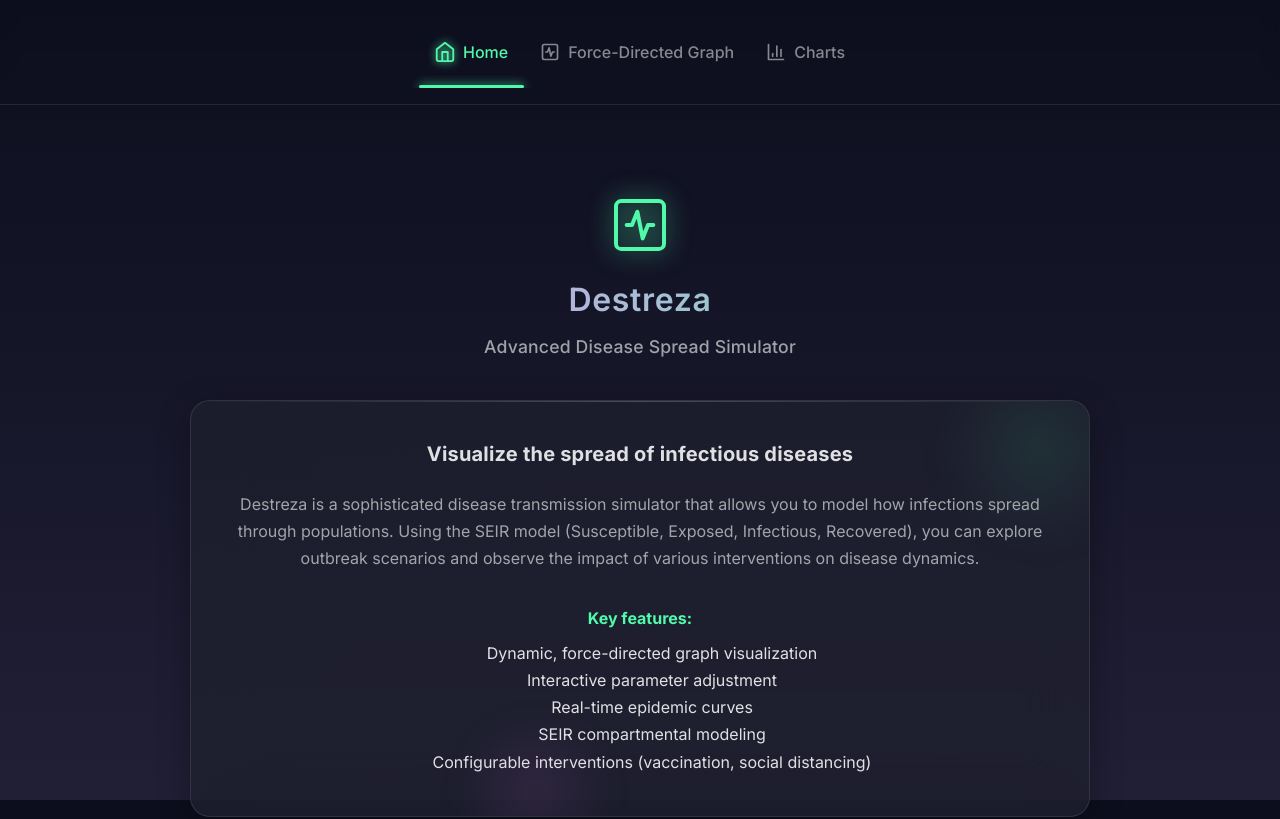
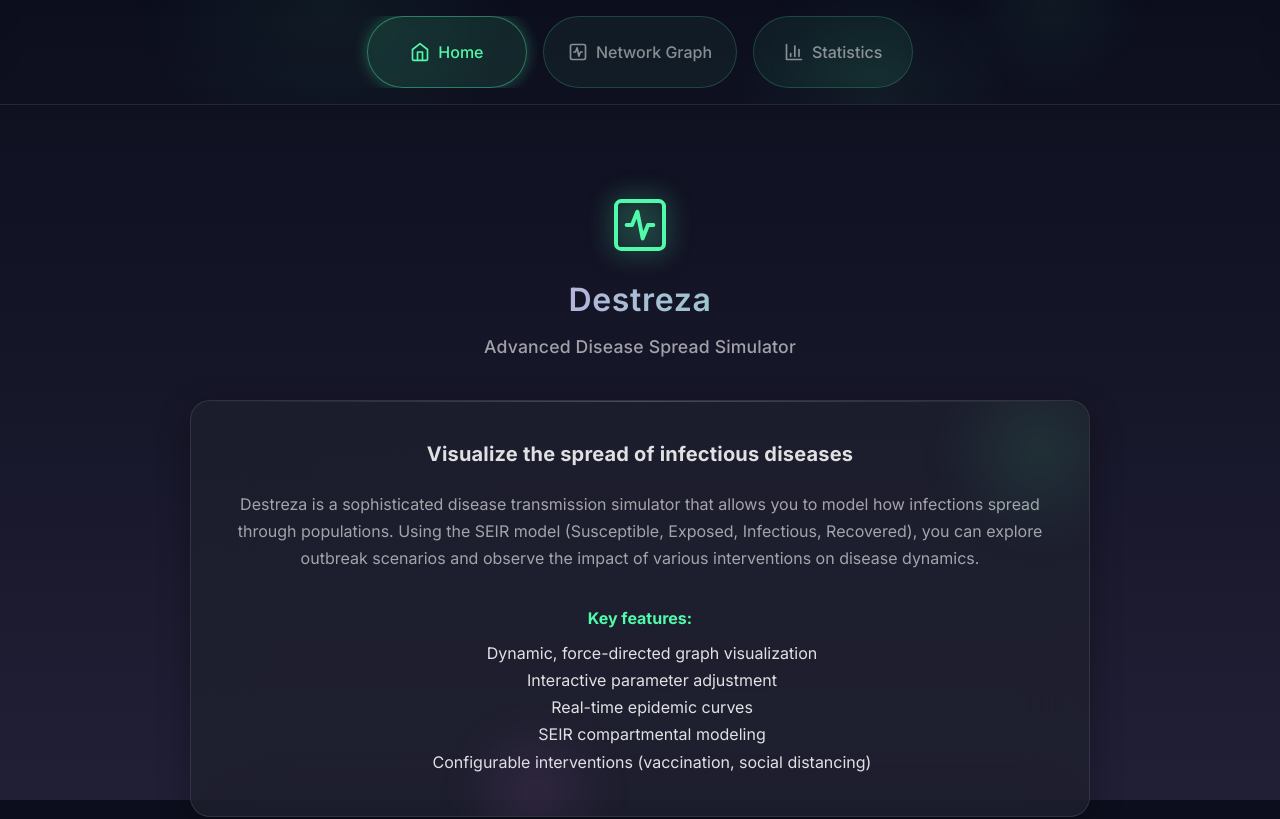
Before and after one commit to MuqaddasC2/Destreza_Prototype, a React (Vite) app: page / in a window 1280 px wide. Shown: the top 819 px of the page. Built offline with nearby package versions, Linux system fonts and the light colour scheme.

Commit message:
Update Navigation and Tab Styling

```diff
--- a/src/App.tsx
+++ b/src/App.tsx
@@ -4,17 +4,22 @@ import { AnimatePresence } from 'framer-motion';
 import theme from './theme/theme';
 import Navigation from './components/Navigation';
 import HomePage from './pages/HomePage';
-import ForceDirectedGraphPage from './pages/ForceDirectedGraphPage';
-import ChartsPage from './pages/ChartsPage';
+import NetworkGraphPage from './pages/NetworkGraphPage';
+import StatisticsPage from './pages/StatisticsPage';
+import SimulationComplete from './components/SimulationComplete';
 import { SimulationProvider } from './context/SimulationContext';
 
 function App() {
   const [currentTab, setCurrentTab] = useState(0);
   const [simulationStarted, setSimulationStarted] = useState(false);
   const [simulationCompleted, setSimulationCompleted] = useState(false);
+  const [showCompletionPrompt, setShowCompletionPrompt] = useState(false);
 
   const handleTabChange = (event: React.SyntheticEvent, newValue: number) => {
     setCurrentTab(newValue);
+    if (showCompletionPrompt) {
+      setShowCompletionPrompt(false);
+    }
   };
 
   const startSimulation = () => {
@@ -23,13 +28,25 @@ function App() {
     // Simulate a delay before completing the simulation
     setTimeout(() => {
       setSimulationCompleted(true);
+      setShowCompletionPrompt(true);
     }, 5000); // 5 second simulation for demonstration
   };
 
   const resetSimulation = () => {
     setSimulationStarted(false);
     setSimulationCompleted(false);
+    setShowCompletionPrompt(false);
     setCurrentTab(0);
+  };
+
+  const handleViewNetwork = () => {
+    setCurrentTab(1);
+    setShowCompletionPrompt(false);
+  };
+
+  const handleViewStats = () => {
+    setCurrentTab(2);
+    setShowCompletionPrompt(false);
   };
 
   // Handle tab switching logic
@@ -66,12 +83,19 @@ function App() {
                 />
               )}
 
+              {showCompletionPrompt && simulationCompleted && currentTab === 0 && (
+                <SimulationComplete
+                  onViewNetwork={handleViewNetwork}
+                  onViewStats={handleViewStats}
+                />
+              )}
+
               {currentTab === 1 && simulationCompleted && (
-                <ForceDirectedGraphPage key="graph" />
+                <NetworkGraphPage key="network" />
               )}
 
               {currentTab === 2 && simulationCompleted && (
-                <ChartsPage key="charts" />
+                <StatisticsPage key="statistics" />
               )}
             </AnimatePresence>
           </Box>
--- a/src/components/Navigation.tsx
+++ b/src/components/Navigation.tsx
@@ -5,11 +5,8 @@ import { motion } from 'framer-motion';
 import { colors } from '../theme/theme';
 
 const StyledTabs = styled(Tabs)(({ theme }) => ({
-  '& .MuiTabs-indicator': {
-    height: 3,
-    borderRadius: '2px',
-    background: colors.accent.primary,
-    boxShadow: `0 0 10px ${colors.accent.primary}`,
+  '& .MuiTabs-flexContainer': {
+    gap: '16px',
   },
 }));
 
@@ -17,26 +14,34 @@ const StyledTab = styled(Tab)(({ theme }) => ({
   textTransform: 'none',
   fontSize: '1rem',
   fontWeight: 500,
-  minWidth: 100,
+  minWidth: 160,
   color: colors.text.primary,
   transition: 'all 0.3s ease',
   position: 'relative',
+  borderRadius: '50px',
+  padding: '12px 24px',
+  backgroundColor: 'rgba(81, 250, 170, 0.05)',
+  backdropFilter: 'blur(8px)',
+  border: '1px solid rgba(81, 250, 170, 0.2)',
 
   '&.Mui-selected': {
     color: colors.accent.primary,
+    backgroundColor: 'rgba(81, 250, 170, 0.1)',
+    boxShadow: '0 0 15px rgba(81, 250, 170, 0.3)',
+    border: '1px solid rgba(81, 250, 170, 0.4)',
   },
 
   '&:hover': {
-    color: colors.accent.primary,
-    opacity: 0.9,
+    backgroundColor: 'rgba(81, 250, 170, 0.15)',
+    boxShadow: '0 0 20px rgba(81, 250, 170, 0.4)',
   },
 }));
 
-const GlowingIcon = styled(motion.div)(({ theme }) => ({
-  display: 'flex',
-  alignItems: 'center',
-  justifyContent: 'center',
-  marginRight: 8,
+const BackgroundCircle = styled(Box)(({ theme }) => ({
+  position: 'absolute',
+  borderRadius: '50%',
+  background: 'radial-gradient(circle, rgba(81, 250, 170, 0.05) 0%, rgba(81, 250, 170, 0) 70%)',
+  backdropFilter: 'blur(8px)',
 }));
 
 interface NavigationProps {
@@ -58,59 +63,66 @@ const Navigation: React.FC<NavigationProps> = ({
         position: 'relative',
         backdropFilter: 'blur(8px)',
         borderBottom: `1px solid ${colors.card.border}`,
+        overflow: 'hidden',
       }}
       component={motion.div}
       initial={{ opacity: 0, y: -20 }}
       animate={{ opacity: 1, y: 0 }}
       transition={{ duration: 0.5, delay: 0.2 }}
     >
+      {/* Background Circles */}
+      <BackgroundCircle
+        sx={{
+          width: '400px',
+          height: '400px',
+          top: '-200px',
+          left: '10%',
+        }}
+      />
+      <BackgroundCircle
+        sx={{
+          width: '300px',
+          height: '300px',
+          bottom: '-150px',
+          right: '20%',
+        }}
+      />
+      <BackgroundCircle
+        sx={{
+          width: '200px',
+          height: '200px',
+          top: '-100px',
+          right: '10%',
+        }}
+      />
+
       <StyledTabs
         value={currentTab}
         onChange={onTabChange}
         centered
         aria-label="navigation tabs"
+        TabIndicatorProps={{ sx: { display: 'none' } }}
       >
         <StyledTab
           icon={
-            <GlowingIcon
-              animate={{
-                filter: currentTab === 0 ? 'drop-shadow(0 0 4px #51FAAA)' : 'none',
-                scale: currentTab === 0 ? 1.1 : 1
-              }}
-            >
-              <Home size={20} />
-            </GlowingIcon>
+            <Home size={20} />
           }
           label="Home"
           iconPosition="start"
         />
         <StyledTab
           icon={
-            <GlowingIcon
-              animate={{
-                filter: currentTab === 1 ? 'drop-shadow(0 0 4px #51FAAA)' : 'none',
-                scale: currentTab === 1 ? 1.1 : 1
-              }}
-            >
-              <ActivitySquare size={20} />
-            </GlowingIcon>
+            <ActivitySquare size={20} />
           }
-          label="Force-Directed Graph"
+          label="Network Graph"
           iconPosition="start"
           disabled={!simulationStarted}
         />
         <StyledTab
           icon={
-            <GlowingIcon
-              animate={{
-                filter: currentTab === 2 ? 'drop-shadow(0 0 4px #51FAAA)' : 'none',
-                scale: currentTab === 2 ? 1.1 : 1
-              }}
-            >
-              <BarChart3 size={20} />
-            </GlowingIcon>
+            <BarChart3 size={20} />
           }
-          label="Charts"
+          label="Statistics"
           iconPosition="start"
           disabled={!simulationStarted}
         />
--- /dev/null
+++ b/src/components/SimulationComplete.tsx
@@ -0,0 +1,71 @@
+import React from 'react';
+import { Box, Button, Typography } from '@mui/material';
+import { motion } from 'framer-motion';
+import { ActivitySquare, BarChart3 } from 'lucide-react';
+import FrostedCard from './FrostedCard';
+import { colors } from '../theme/theme';
+
+interface SimulationCompleteProps {
+  onViewNetwork: () => void;
+  onViewStats: () => void;
+}
+
+const SimulationComplete: React.FC<SimulationCompleteProps> = ({
+  onViewNetwork,
+  onViewStats,
+}) => {
+  return (
+    <FrostedCard
+      component={motion.div}
+      initial={{ opacity: 0, y: 20 }}
+      animate={{ opacity: 1, y: 0 }}
+      exit={{ opacity: 0, y: -20 }}
+      transition={{ duration: 0.5 }}
+      sx={{ p: 4, textAlign: 'center', maxWidth: 600, mx: 'auto', my: 4 }}
+    >
+      <Typography variant="h5" gutterBottom fontWeight="bold">
+        Your Simulation is Ready!
+      </Typography>
+
+      <Typography variant="body1" color="text.secondary" sx={{ mb: 4 }}>
+        Explore the results through our interactive visualizations
+      </Typography>
+
+      <Box sx={{ display: 'flex', gap: 2, justifyContent: 'center' }}>
+        <Button
+          variant="contained"
+          startIcon={<ActivitySquare size={20} />}
+          onClick={onViewNetwork}
+          sx={{
+            backgroundColor: 'rgba(81, 250, 170, 0.1)',
+            border: '1px solid rgba(81, 250, 170, 0.3)',
+            '&:hover': {
+              backgroundColor: 'rgba(81, 250, 170, 0.2)',
+              boxShadow: '0 0 20px rgba(81, 250, 170, 0.4)',
+            }
+          }}
+        >
+          See Network Graph
+        </Button>
+
+        <Button
+          variant="contained"
+          startIcon={<BarChart3 size={20} />}
+          onClick={onViewStats}
+          sx={{
+            backgroundColor: 'rgba(81, 250, 170, 0.1)',
+            border: '1px solid rgba(81, 250, 170, 0.3)',
+            '&:hover': {
+              backgroundColor: 'rgba(81, 250, 170, 0.2)',
+              boxShadow: '0 0 20px rgba(81, 250, 170, 0.4)',
+            }
+          }}
+        >
+          Analyze Statistics
+        </Button>
+      </Box>
+    </FrostedCard>
+  );
+}
+
+export default SimulationComplete;
--- /dev/null
+++ b/src/pages/StatisticsPage.tsx
@@ -0,0 +1,136 @@
+import React, { useState } from 'react';
+import { Box, Typography, Container, Grid, Tabs, Tab } from '@mui/material';
+import { motion } from 'framer-motion';
+import FrostedCard from '../components/FrostedCard';
+import TimeSeriesChart from '../components/TimeSeriesChart';
+import DailyIncidenceChart from '../components/DailyIncidenceChart';
+import PopulationPieChart from '../components/PopulationPieChart';
+import { colors } from '../theme/theme';
+
+interface TabPanelProps {
+  children?: React.ReactNode;
+  index: number;
+  value: number;
+}
+
+const TabPanel: React.FC<TabPanelProps> = ({ children, value, index }) => {
+  return (
+    <div
+      role="tabpanel"
+      hidden={value !== index}
+      id={`chart-tabpanel-${index}`}
+      aria-labelledby={`chart-tab-${index}`}
+    >
+      {value === index && <Box>{children}</Box>}
+    </div>
+  );
+};
+
+const StatisticsPage: React.FC = () => {
+  const [tabValue, setTabValue] = useState(0);
+
+  const handleTabChange = (event: React.SyntheticEvent, newValue: number) => {
+    setTabValue(newValue);
+  };
+
+  return (
+    <Container maxWidth="lg">
+      <Box
+        component={motion.div}
+        initial={{ opacity: 0, y: 20 }}
+        animate={{ opacity: 1, y: 0 }}
+        transition={{ duration: 0.5 }}
+        sx={{ py: 4 }}
+      >
+        <Typography
+          variant="h3"
+          component="h1"
+          gutterBottom
+          sx={{
+            backgroundImage: 'linear-gradient(90deg, #FF81FF, #51FAAA)',
+            backgroundClip: 'text',
+            WebkitBackgroundClip: 'text',
+            WebkitTextFillColor: 'transparent',
+            textAlign: 'center',
+            mb: 4,
+          }}
+        >
+          Statistical Analysis
+        </Typography>
+
+        <Grid container spacing={4}>
+          <Grid item xs={12}>
+            <FrostedCard sx={{ p: 3 }}>
+              <Box sx={{ mb: 3 }}>
+                <Tabs
+                  value={tabValue}
+                  onChange={handleTabChange}
+                  variant="fullWidth"
+                  aria-label="chart tabs"
+                  sx={{
+                    '& .MuiTabs-indicator': {
+                      backgroundColor: colors.accent.primary,
+                      height: 3,
+                      borderRadius: '3px',
+                    },
+                    '& .MuiTab-root': {
+                      textTransform: 'none',
+                      fontSize: '1rem',
+                      fontWeight: 500,
+                      color: colors.text.primary,
+                      '&.Mui-selected': {
+                        color: colors.accent.primary,
+                      },
+                    },
+                  }}
+                >
+                  <Tab label="Cumulative Cases" />
+                  <Tab label="Daily New Cases" />
+                  <Tab label="Population Distribution" />
+                </Tabs>
+              </Box>
+
+              <TabPanel value={tabValue} index={0}>
+                <Box sx={{ mb: 2 }}>
+                  <Typography variant="h5" gutterBottom>
+                    Cumulative Disease Progression
+                  </Typography>
+                  <Typography variant="body2" color="text.secondary" sx={{ mb: 3 }}>
+                    This chart shows the total number of cases in each disease state over time.
+                  </Typography>
+                </Box>
+                <TimeSeriesChart />
+              </TabPanel>
+
+              <TabPanel value={tabValue} index={1}>
+                <Box sx={{ mb: 2 }}>
+                  <Typography variant="h5" gutterBottom>
+                    Daily Incidence
+                  </Typography>
+                  <Typography variant="body2" color="text.secondary" sx={{ mb: 3 }}>
+                    This chart shows the new cases reported each day by disease state.
+                  </Typography>
+                </Box>
+                <DailyIncidenceChart />
+              </TabPanel>
+
+              <TabPanel value={tabValue} index={2}>
+                <Box sx={{ mb: 2 }}>
+                  <Typography variant="h5" gutterBottom>
+                    Current Population Distribution
+                  </Typography>
+                  <Typography variant="body2" color="text.secondary" sx={{ mb: 3 }}>
+                    This chart shows the current distribution of the population across disease states.
+                  </Typography>
+                </Box>
+                <PopulationPieChart />
+              </TabPanel>
+            </FrostedCard>
+          </Grid>
+        </Grid>
+      </Box>
+    </Container>
+  );
+};
+
+export default StatisticsPage;
```
